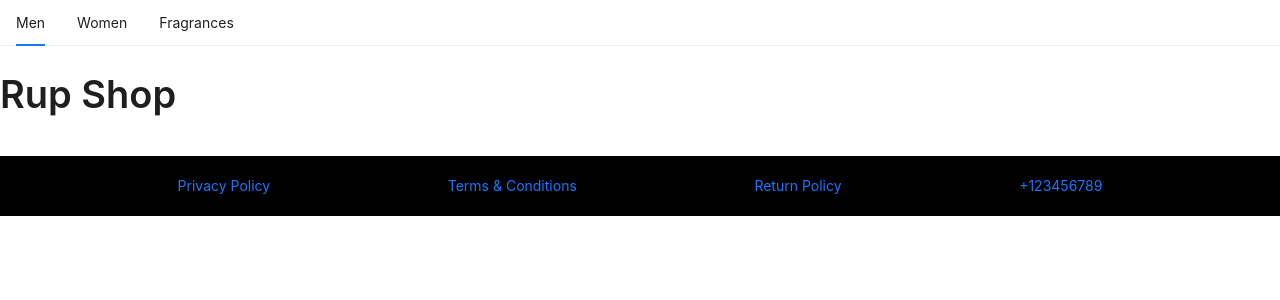
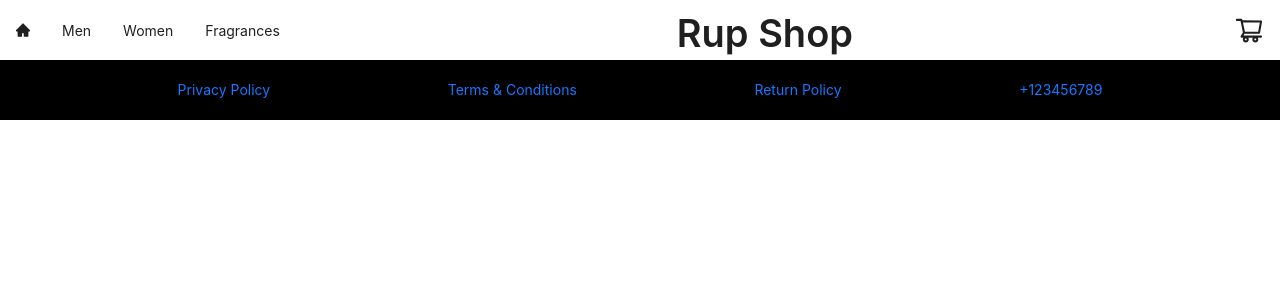
Before and after one commit to RupsanaAkter/simple-shop, a React (Create React App) app: page / in a window 1280 px wide. Shown: the top 300 px of the page. Built offline with nearby package versions, Linux system fonts and the light colour scheme; no server answers.

Commit message:
added pagecontent

```diff
--- a/src/App.css
+++ b/src/App.css
@@ -11,3 +11,21 @@
   justify-content: space-evenly;
   align-items: center;
 }
+.appHeader{
+  height: 60px;
+  display: flex;
+  justify-content: space-between;
+  align-items: center;
+  box-shadow: 1px 2px 2px #00000033;
+}
+.soppingCartIcon{
+  font-size: 30px;
+  margin-right: 16px;
+  cursor: pointer;
+}
+.productsContainer{
+  padding: 8px;
+}
+.appMenu{
+  border: none;
+}
--- a/src/pages/Header/Header.js
+++ b/src/pages/Header/Header.js
@@ -1,4 +1,6 @@
 import React, { useEffect, useState } from 'react';
+import { HomeFilled, ShoppingCartOutlined } from "@ant-design/icons";
+import { getCart } from "../../API/Api";
 import {
     Badge,
     Button,
@@ -26,10 +28,10 @@ const Header = () => {
         onClick={onMenuClick}
         mode="horizontal"
         items={[
-        //   {
-        //     label: <HomeFilled />,
-        //     key: "",
-        //   },
+          {
+            label: <HomeFilled />,
+            key: "",
+          },
           {
             label: "Men",
             key: "men",
@@ -90,9 +92,9 @@ function AppCart() {
   const [checkoutDrawerOpen, setCheckoutDrawerOpen] = useState(false);
   const [cartItems, setCartItems] = useState([]);
   useEffect(() => {
-    // getCart().then((res) => {
-    //   setCartItems(res.products);
-    // });
+    getCart().then((res) => {
+      setCartItems(res.products);
+    });
   }, []);
   const onConfirmOrder = (values) => {
     console.log({ values });
@@ -110,7 +112,7 @@ function AppCart() {
         count={cartItems.length}
         className="soppingCartIcon"
       >
-        {/* <ShoppingCartOutlined /> */}
+        <ShoppingCartOutlined />
       </Badge>
       <Drawer
         open={cartDrawerOpen}
```
Also changed, not shown: src/pages/PageContent/PageContent.js (added, +12 -0 lines).
